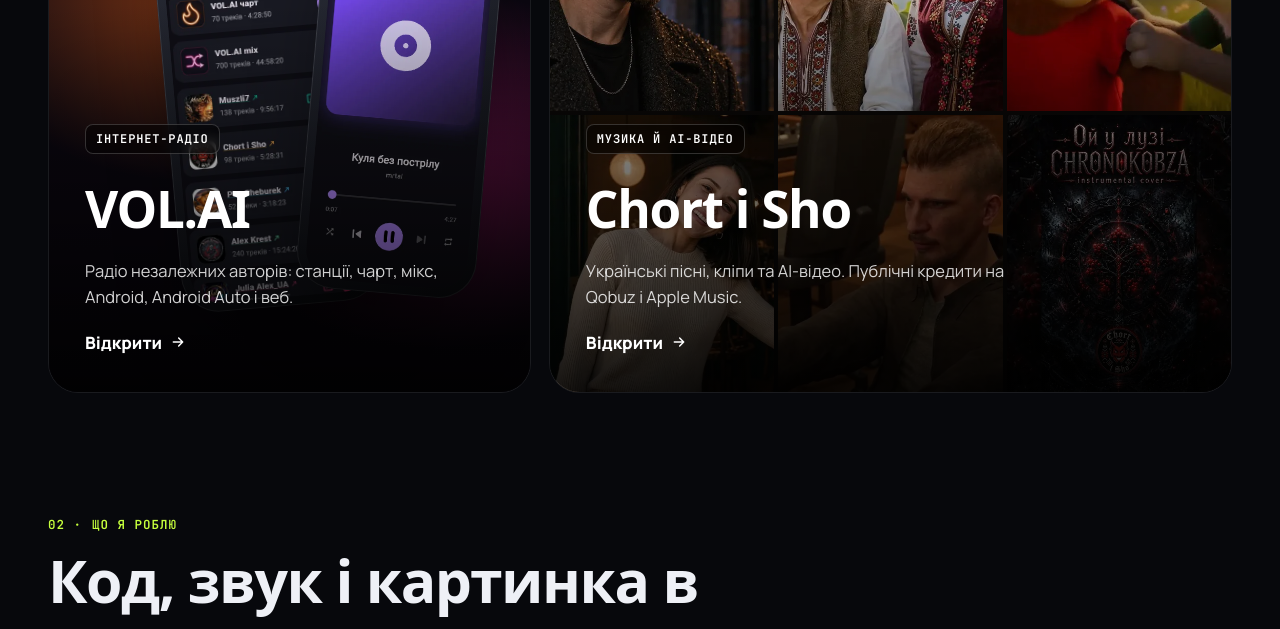
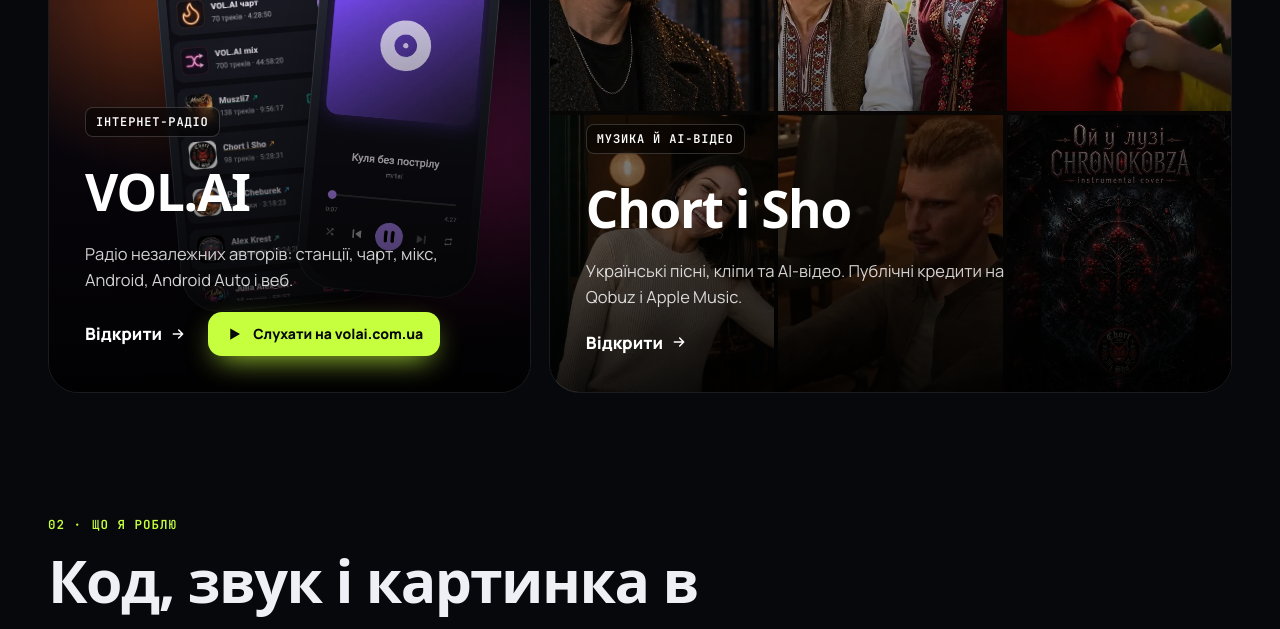
Before and after one commit to vitaliymayboroda1991-netizen/vitalii-portfolio, a plain HTML site: page index.html in a window 1280 px wide. Shown: the part 2072-2701 px from the top of the page. Drawn offline with Linux system fonts and the light colour scheme; a web font is replaced by a local one.

Commit message:
VOL.AI: add Listen on volai.com.ua buttons

```diff
--- a/index.html
+++ b/index.html
@@ -50,8 +50,8 @@
    <div class="tile-c"><span class="tag"><span data-l="uk">Застосунок для Windows</span><span data-l="en">Windows app</span></span><h3>MetaStreamer</h3><p><span data-l="uk">Цифровий ведучий MetaHuman у прямому ефірі. Міміка й руки в реальному часі, вертикальний вихід для TikTok LIVE.</span><span data-l="en">A MetaHuman digital host, live. Face and hands in real time, vertical output for TikTok LIVE.</span></p><span class="lnk"><span data-l="uk">Відкрити</span><span data-l="en">Open</span><svg viewBox="0 0 24 24" fill="none" stroke="currentColor" stroke-width="2.2" stroke-linecap="round" stroke-linejoin="round"><path d="M5 12h14M13 6l6 6-6 6"/></svg></span></div></a>
   <div class="tile tile-2 rv d1"><div class="tile-v tv-mova"><img class="logo" src="assets/img/mova-icon.webp" alt=""><div class="phone b nonotch"><img src="assets/img/mova-ad-hu.webp" alt="" loading="lazy"></div><div class="phone a nonotch"><img src="assets/img/mova-ad-pl.webp" alt="" loading="lazy"></div></div>
    <div class="tile-c"><span class="tag">Google Play</span><h3>MoVa+</h3><p><span data-l="uk">Переклад поверх екрана: будь-який застосунок українською за один дотик.</span><span data-l="en">On-screen translation: any app in Ukrainian with one tap.</span></p><div class="tile-act"><a class="lnk stretch" href="movaplus.html"><span data-l="uk">Відкрити</span><span data-l="en">Open</span><svg viewBox="0 0 24 24" fill="none" stroke="currentColor" stroke-width="2.2" stroke-linecap="round" stroke-linejoin="round"><path d="M5 12h14M13 6l6 6-6 6"/></svg></a><a class="btn btn-p btn-sm" href="https://play.google.com/store/apps/details?id=hu.ua.overlaytranslator.demo.play&amp;hl=uk" target="_blank" rel="noopener"><svg viewBox="0 0 24 24" fill="currentColor"><path d="M4.2 2.6c-.3.3-.4.7-.4 1.2v16.4c0 .5.1.9.4 1.2l9.3-9.4-9.3-9.4Zm10.4 10.5 2.6 2.6-11 6.3 8.4-8.9Zm0-2.2L6.2 2l11 6.3-2.6 2.6Zm3.9-1.8 2.8 1.6c.9.5.9 1.4 0 1.9l-2.8 1.6-2.8-2.6 2.8-2.5Z"/></svg><span data-l="uk">Завантажити в Google Play</span><span data-l="en">Get it on Google Play</span></a></div></div></div>
-  <a class="tile tile-3 rv" href="volai.html"><div class="tile-v tv-vol"><div class="phone a nonotch"><img src="assets/img/vol-phone-stations.webp" alt="" loading="lazy"></div><div class="phone b nonotch"><img src="assets/img/vol-phone-player.webp" alt="" loading="lazy"></div></div>
-   <div class="tile-c"><span class="tag"><span data-l="uk">Інтернет-радіо</span><span data-l="en">Internet radio</span></span><h3>VOL.AI</h3><p><span data-l="uk">Радіо незалежних авторів: станції, чарт, мікс, Android, Android Auto і веб.</span><span data-l="en">An independent artists radio: stations, chart, mix, Android, Android Auto and web.</span></p><span class="lnk"><span data-l="uk">Відкрити</span><span data-l="en">Open</span><svg viewBox="0 0 24 24" fill="none" stroke="currentColor" stroke-width="2.2" stroke-linecap="round" stroke-linejoin="round"><path d="M5 12h14M13 6l6 6-6 6"/></svg></span></div></a>
+  <div class="tile tile-3 rv"><div class="tile-v tv-vol"><div class="phone a nonotch"><img src="assets/img/vol-phone-stations.webp" alt="" loading="lazy"></div><div class="phone b nonotch"><img src="assets/img/vol-phone-player.webp" alt="" loading="lazy"></div></div>
+   <div class="tile-c"><span class="tag"><span data-l="uk">Інтернет-радіо</span><span data-l="en">Internet radio</span></span><h3>VOL.AI</h3><p><span data-l="uk">Радіо незалежних авторів: станції, чарт, мікс, Android, Android Auto і веб.</span><span data-l="en">An independent artists radio: stations, chart, mix, Android, Android Auto and web.</span></p><div class="tile-act"><a class="lnk stretch" href="volai.html"><span data-l="uk">Відкрити</span><span data-l="en">Open</span><svg viewBox="0 0 24 24" fill="none" stroke="currentColor" stroke-width="2.2" stroke-linecap="round" stroke-linejoin="round"><path d="M5 12h14M13 6l6 6-6 6"/></svg></a><a class="btn btn-p btn-sm" href="https://volai.com.ua/" target="_blank" rel="noopener"><svg viewBox="0 0 24 24" fill="currentColor"><path d="M7 4.5v15l13-7.5z"/></svg><span data-l="uk">Слухати на volai.com.ua</span><span data-l="en">Listen on volai.com.ua</span></a></div></div></div>
   <a class="tile tile-4 rv d1" href="chortisho.html"><div class="tile-v tv-chort"><div class="grid4"><img src="assets/img/yt/_XzLv8A5Qqc.webp" alt="" loading="lazy"><img src="assets/img/yt/0uQm21LS4cQ.webp" alt="" loading="lazy"><img src="assets/img/yt/1H8OzVrDCLM.webp" alt="" loading="lazy"><img src="assets/img/yt/Lbv3SUK76Xs.webp" alt="" loading="lazy"><img src="assets/img/yt/iTNrVqF2meU.webp" alt="" loading="lazy"><img src="assets/img/yt/BfnPFK28f38.webp" alt="" loading="lazy"></div><img class="logo" src="assets/img/chort-logo.webp" alt=""></div>
    <div class="tile-c"><span class="tag"><span data-l="uk">Музика й AI-відео</span><span data-l="en">Music & AI video</span></span><h3>Chort i Sho</h3><p><span data-l="uk">Українські пісні, кліпи та AI-відео. Публічні кредити на Qobuz і Apple Music.</span><span data-l="en">Ukrainian songs, music videos and AI video. Public credits on Qobuz and Apple Music.</span></p><span class="lnk"><span data-l="uk">Відкрити</span><span data-l="en">Open</span><svg viewBox="0 0 24 24" fill="none" stroke="currentColor" stroke-width="2.2" stroke-linecap="round" stroke-linejoin="round"><path d="M5 12h14M13 6l6 6-6 6"/></svg></span></div></a>
  </div>
```
Also changed, not shown: volai.html (+2 -2 lines).
